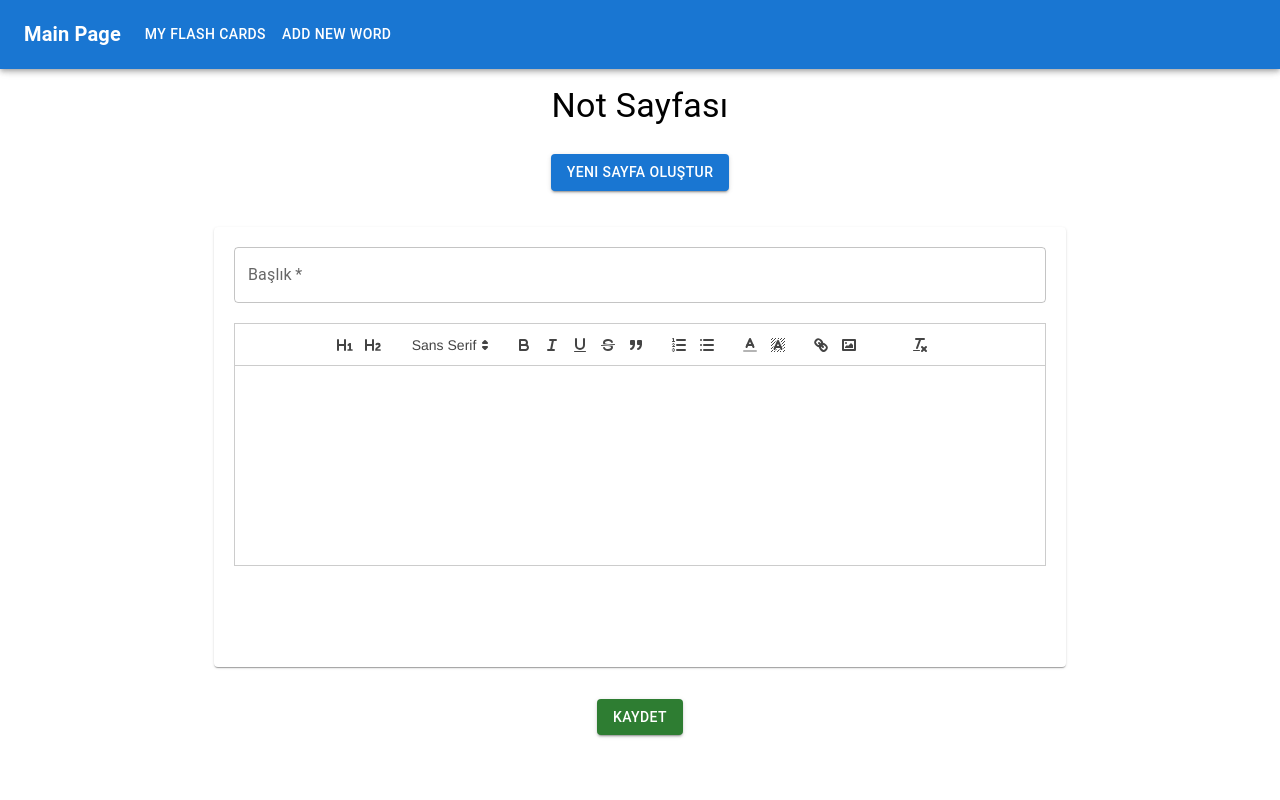
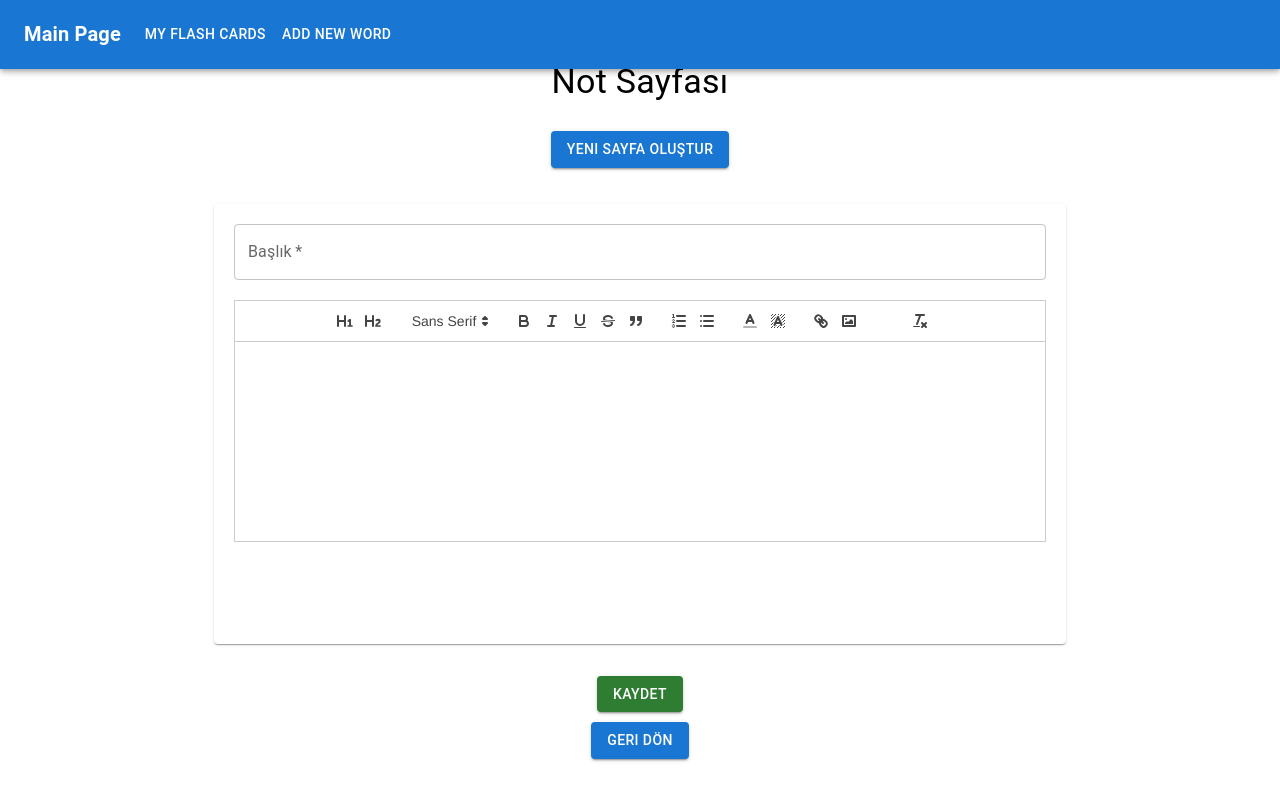
Before and after one commit to yahyaboyali/learn-english-words, a React (Vite) app: page /notePad in a window 1280 px wide. Built offline with nearby package versions, Linux system fonts and the light colour scheme.

Commit message:
turn back button added

```diff
--- a/src/Components/Dashboard.tsx
+++ b/src/Components/Dashboard.tsx
@@ -6,7 +6,7 @@ import ResponsiveAppBar from './Navigation'
 import NotePage from '../pages/NotePage'
 import UserPage from '../pages/UserPage'
 import Hangman from '../pages/Hangman'
-import UserNote from './UserNote'
+import UserNote from '../pages/UserNote'
 import EditNote from '../pages/EditNote'
 
 export default function Dashboard() {
--- a/src/pages/EditNote.tsx
+++ b/src/pages/EditNote.tsx
@@ -47,7 +47,10 @@ const EditNote: React.FC = () => {
             console.error('Not güncellenirken bir hata oluştu:', error);
         }
     };
+    const handleBackToUserPage = () => {
+        navigate(`/userPage`, { state: { user: user } }); // Yönlendirme ve state ile veri gönderimi
 
+    }
     return (
         <Container maxWidth="md" style={{ marginTop: '20px' }}>
             <form onSubmit={handleSubmit}>
@@ -93,6 +96,9 @@ const EditNote: React.FC = () => {
                 </Grid2>
             </form>
             {successMessage && <Typography color="green" style={{ marginTop: '10px' }}>{successMessage}</Typography>}
+            <Grid2 sx={{ marginTop: '10px' }}>
+                <Button variant='contained' onClick={handleBackToUserPage}>geri dön </Button>
+            </Grid2>
         </Container>
     );
 };
--- a/src/pages/Hangman.tsx
+++ b/src/pages/Hangman.tsx
@@ -1,12 +1,14 @@
 import { useState } from 'react';
 import { Button, Grid2, Typography } from '@mui/material';
 import { useSelector } from 'react-redux';
-import { selectFlashCards } from '../features/selector'
+import { selectFlashCards, selectUser } from '../features/selector'
+import { useNavigate } from 'react-router-dom';
 
 //const WORDS = ['REACT', 'TYPESCRIPT', 'COMPONENT', 'STATE', 'PROPS'];
 
 function Hangman() {
-
+    const navigate = useNavigate();
+    const user = useSelector(selectUser); // Kullanıcı bilgilerini al
     const flashCards = useSelector(selectFlashCards);
     const upperCaseWords: string[] = flashCards ?
         flashCards.map((flashCard) => flashCard.word.toUpperCase()) :
@@ -55,6 +57,10 @@ function Hangman() {
         setGuessedLetters([]);
         setWrongGuesses(0);
     };
+    const handleBackToUserPage = () => {
+        navigate(`/userPage`, { state: { user: user } }); // Yönlendirme ve state ile veri gönderimi
+
+    }
     return (
         <Grid2 container direction="column" alignItems="center" spacing={2}>
             <Grid2>
@@ -85,6 +91,9 @@ function Hangman() {
                     </Button>
                 </Grid2>
             )}
+            <Grid2 sx={{ marginTop: '10px' }}>
+                <Button variant='contained' onClick={handleBackToUserPage}>geri dön </Button>
+            </Grid2>
         </Grid2>
     );
 };
--- a/src/pages/NotePage.tsx
+++ b/src/pages/NotePage.tsx
@@ -36,7 +36,10 @@ const NotePage: React.FC = () => {
             console.error('Not kaydedilirken bir hata oluştu:', error);
         }
     };
+    const handleBackToUserPage = () => {
+        navigate(`/userPage`, { state: { user: user } }); // Yönlendirme ve state ile veri gönderimi
 
+    }
     return (
         <Container maxWidth="md" style={{ marginTop: '20px' }}>
             <form onSubmit={handleSubmit}>
@@ -95,6 +98,9 @@ const NotePage: React.FC = () => {
                 </Grid2>
             </form>
             {successMessage && <Typography color="green">{successMessage}</Typography>}
+            <Grid2 sx={{ marginTop: '10px' }}>
+                <Button variant='contained' onClick={handleBackToUserPage}>geri dön </Button>
+            </Grid2>
         </Container>
     )
 };
--- a/src/Components/UserNote.tsx
+++ b/src/pages/UserNote.tsx
@@ -1,11 +1,14 @@
 import { useEffect, useState } from 'react';
-import { Container, Grid2, Pagination } from '@mui/material';
+import { Button, Container, Grid2, Pagination } from '@mui/material';
 import { NoteDto } from '../service/types';
 import { useSelector } from 'react-redux';
-import { selectNotes } from '../features/selector';
-import Note from './Note';
+import { selectNotes, selectUser } from '../features/selector';
+import Note from '../Components/Note';
+import { useNavigate } from 'react-router-dom';
 
 export default function UserNote() {
+    const navigate = useNavigate();
+    const user = useSelector(selectUser); // Kullanıcı bilgilerini al
     const [notes, setNotes] = useState<NoteDto[]>([])
     const userNotes = useSelector(selectNotes)
     const [currentStep, setCurrentStep] = useState(1);
@@ -19,7 +22,10 @@ export default function UserNote() {
     };
     const startIndex = (currentStep - 1) * stepsPerPage;
     const selectedStep = notes.slice(startIndex, startIndex + stepsPerPage);
+    const handleBackToUserPage = () => {
+        navigate(`/userPage`, { state: { user: user } }); // Yönlendirme ve state ile veri gönderimi
 
+    }
     return (
         <>
             <Container>
@@ -42,6 +48,9 @@ export default function UserNote() {
                         variant="outlined"
                     />
                 </Grid2>
+                <Grid2 sx={{ marginTop: '10px' }}>
+                    <Button variant='contained' onClick={handleBackToUserPage}>geri dön </Button>
+                </Grid2>
             </Container>
 
         </>
```
